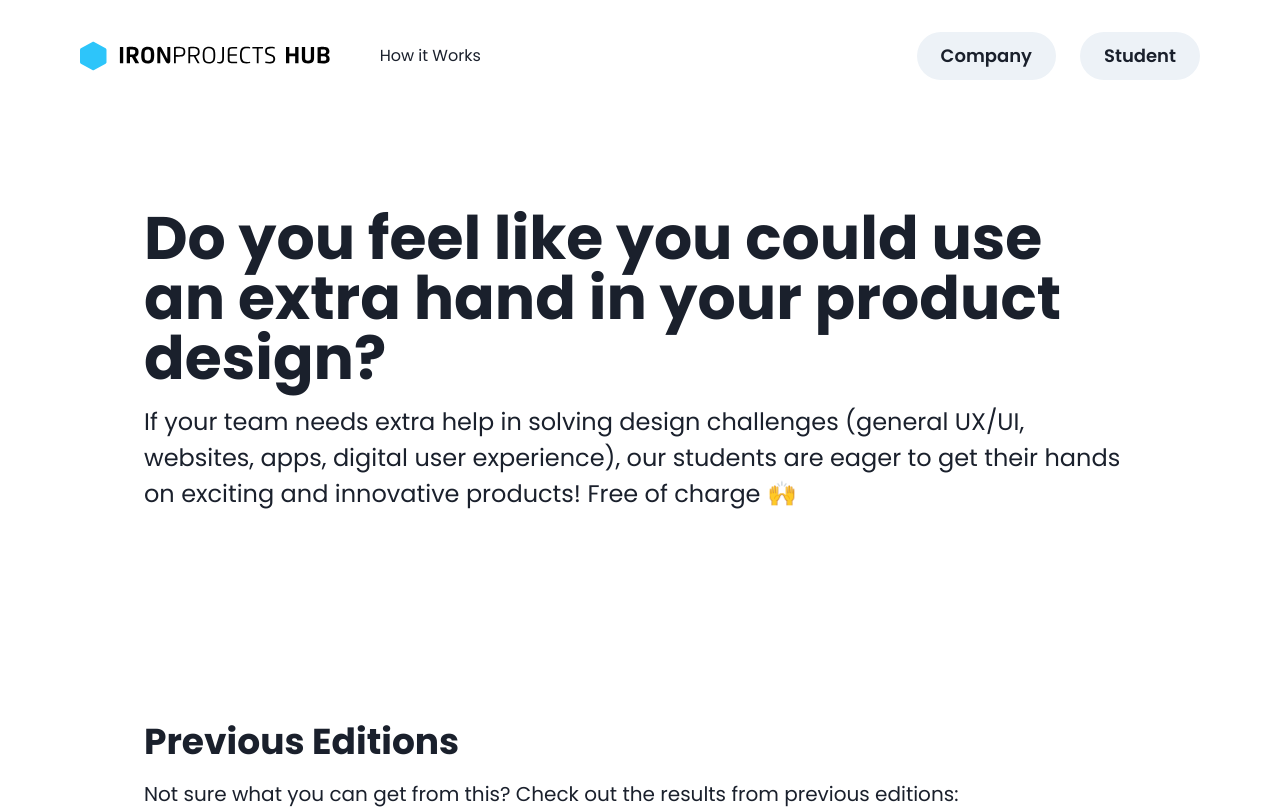
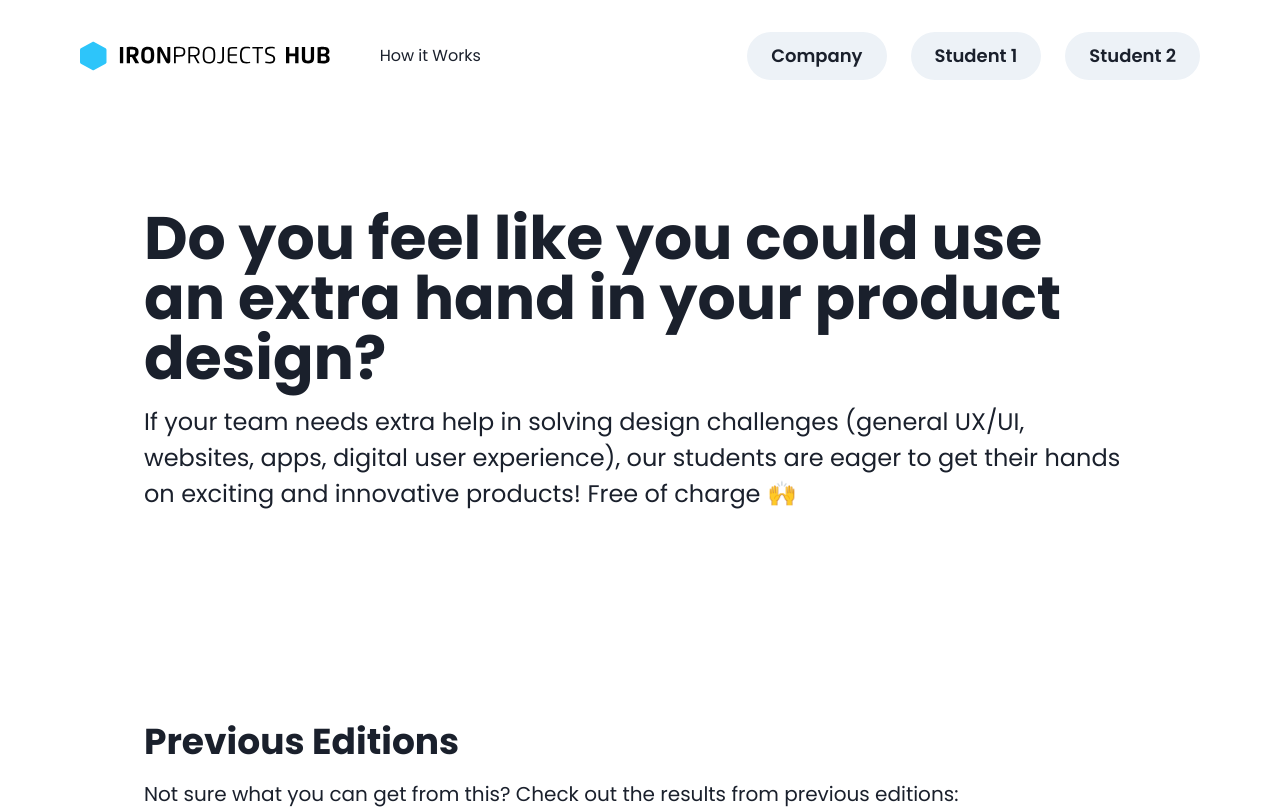
Before and after one commit to carolinabrodrigues/ironprojects-hub, a React (Vite) app: page / in a window 1280 px wide. Shown: the top 809 px of the page. Built offline with nearby package versions, Linux system fonts and the light colour scheme.

Commit message:
added rerouting and extra student

```diff
--- a/src/components/Navbar.jsx
+++ b/src/components/Navbar.jsx
@@ -48,9 +48,19 @@ function Navbar() {
             Company
           </Button>
         </ChakraLink>
+        {/* <ChakraLink as={ReactRouterLink} to="/501/projects">
+          <Button variant="solid" size="lg" borderRadius="32px">
+            Student
+          </Button>
+        </ChakraLink> */}
         <ChakraLink as={ReactRouterLink} to="/501/projects">
           <Button variant="solid" size="lg" borderRadius="32px">
-            Student
+            Student 1
+          </Button>
+        </ChakraLink>
+        <ChakraLink as={ReactRouterLink} to="/502/projects">
+          <Button variant="solid" size="lg" borderRadius="32px">
+            Student 2
           </Button>
         </ChakraLink>
       </HStack>
```
Also changed, not shown: 1 other file (tests, documents, lock files or other folders).
